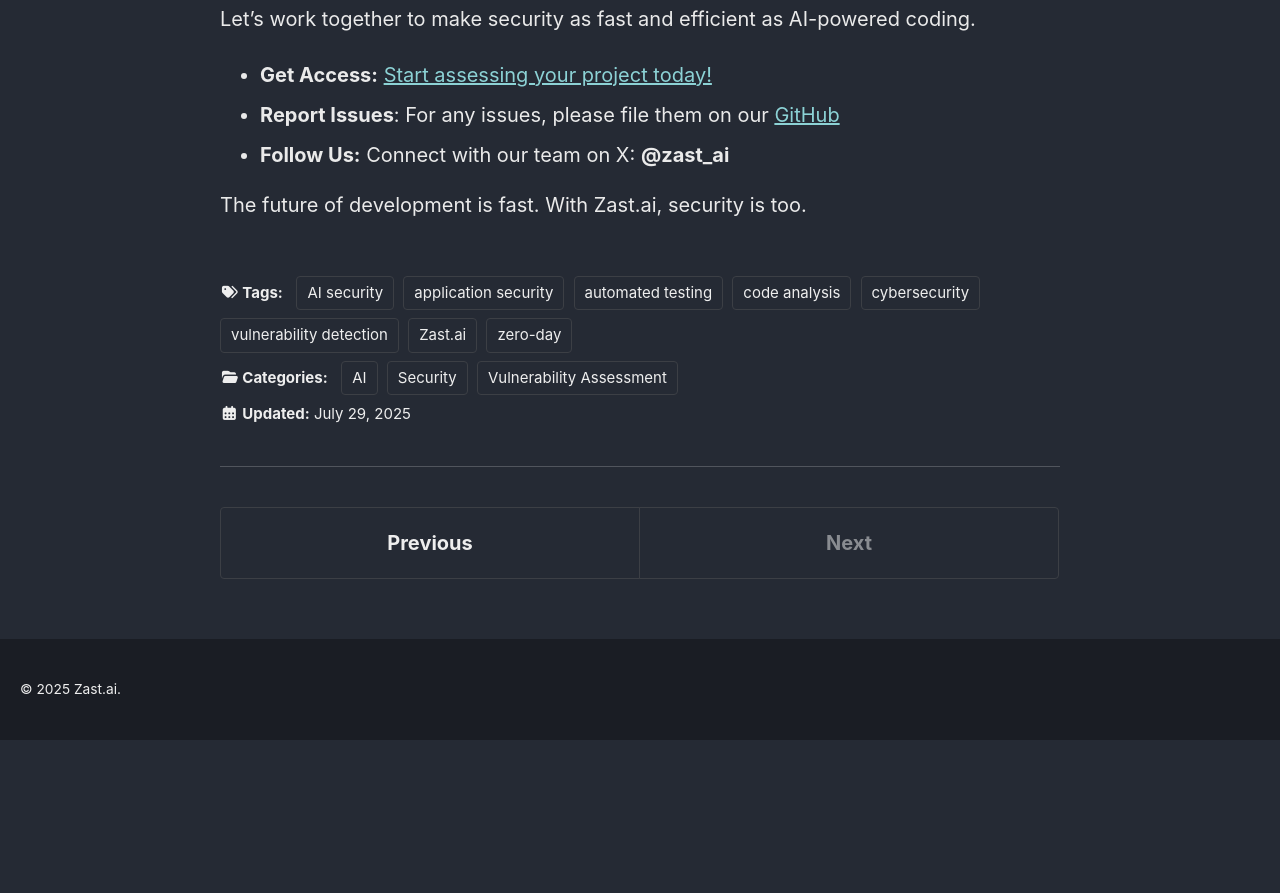
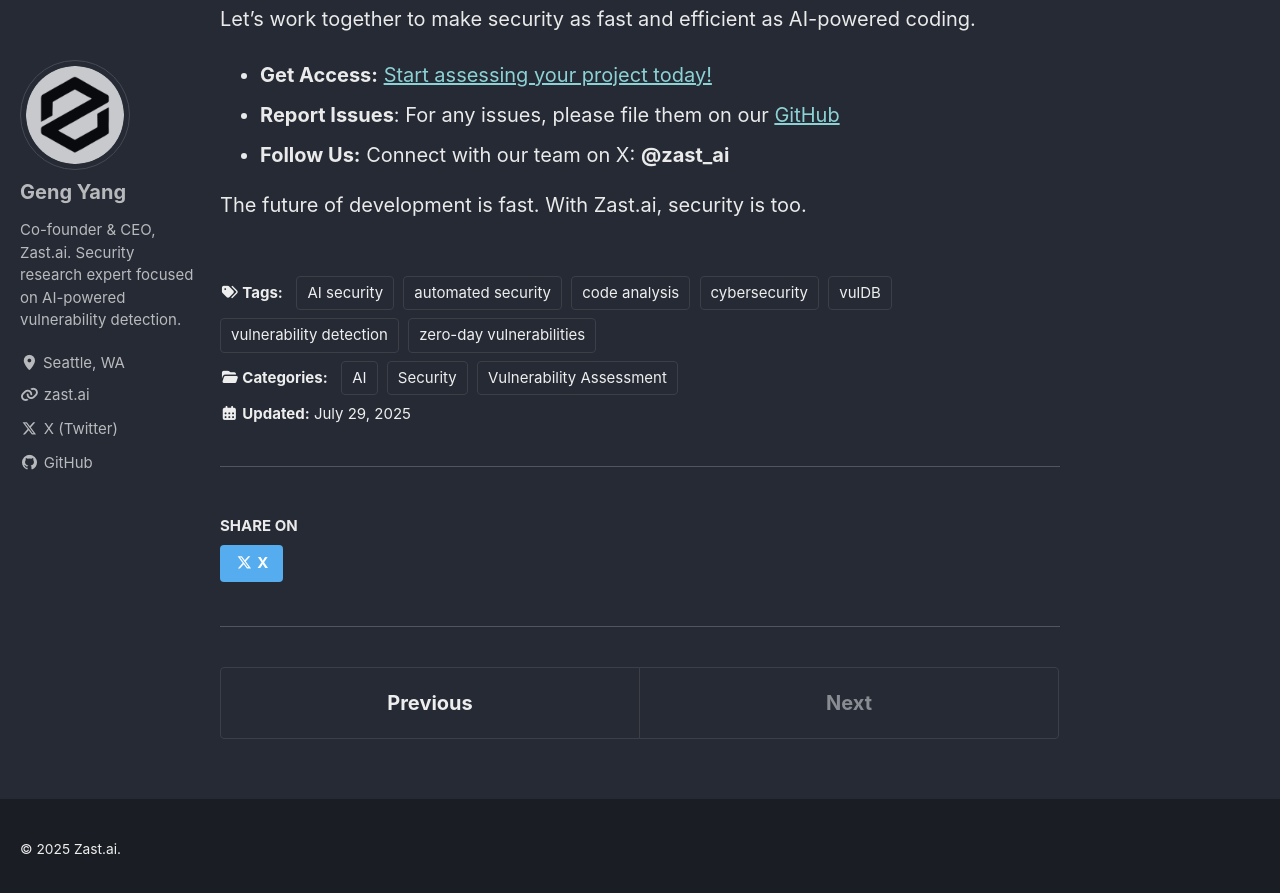
Before and after one commit to zast-ai/blog, a Jekyll site: the page built from _posts/2025-07-28-Introduce-Zast.ai.md, in a window 1280 px wide and 900 px high, scrolled down 4150 px. Shown: the top 893 px of the window. Built offline with Jekyll 4.4.1, drawn with Linux system fonts in a browser that asks for light colours; cached includes are drawn as plain includes; before the commit the page ends 4890 px from its top, so only the background shows below that.

Commit message:
feat: update authors info

```diff
--- a/_config.yml
+++ b/_config.yml
@@ -113,29 +113,20 @@ analytics:
 # Site Author
 author:
   name: "Zast.ai"
-  avatar: # path of avatar image, e.g. "/assets/images/bio-photo.jpg"
-  bio: "Leading security research lab providing AI vulnerability research agents"
-  location: "Somewhere"
+  avatar: "/assets/img/logo-single.png"
+  bio: "AI agent that can identify vulnerabilities, and verify exploitability with zero false positives"
+  location: "Seattle, WA"
   email:
   links:
-    - label: "Email"
-      icon: "fas fa-fw fa-envelope-square"
-      # url: "mailto:your.name@email.com"
     - label: "Website"
       icon: "fas fa-fw fa-link"
-      # url: "https://your-website.com"
-    - label: "Twitter"
-      icon: "fab fa-fw fa-twitter-square"
-      # url: "https://twitter.com/"
-    - label: "Facebook"
-      icon: "fab fa-fw fa-facebook-square"
-      # url: "https://facebook.com/"
+      url: "https://zast.ai"
+    - label: "X (Twitter)"
+      icon: "fab fa-fw fa-x-twitter"
+      url: "https://twitter.com/zast_ai"
     - label: "GitHub"
       icon: "fab fa-fw fa-github"
-      # url: "https://github.com/"
-    - label: "Instagram"
-      icon: "fab fa-fw fa-instagram"
-      # url: "https://instagram.com/"
+      url: "https://github.com/zast-ai/zast"
 
 # Site Footer
 footer:
@@ -310,10 +301,10 @@ defaults:
       type: posts
     values:
       layout: single
-      author_profile: false
+      author_profile: true
       read_time: true
       comments: false
-      share: false
+      share: true
       related: false
   # _docs
   - scope:
--- /dev/null
+++ b/_data/authors.yml
@@ -0,0 +1,33 @@
+# Authors configuration for individual posts
+# Usage: Set author: "geng-yang" in post front matter
+
+"Geng Yang":
+  name: "Geng Yang"
+  bio: "Co-founder & CEO, Zast.ai. Security research expert focused on AI-powered vulnerability detection."
+  avatar: "/assets/img/logo-single.png" # You can add individual author avatar later
+  location: "Seattle, WA"
+  links:
+    - label: "zast.ai"
+      icon: "fas fa-fw fa-link"
+      url: "https://zast.ai"
+    - label: "X (Twitter)"
+      icon: "fab fa-fw fa-x-twitter"
+      url: "https://twitter.com/zast_ai"
+    - label: "GitHub"
+      icon: "fab fa-fw fa-github"
+      url: "https://github.com/zast-ai/zast"
+"Zast.ai Team":
+  name: "Zast.ai Team"
+  bio: "AI agent that can identify vulnerabilities, and verify exploitability with zero false positives"
+  avatar: "/assets/img/logo-single.png" # You can add individual author avatar later
+  location: "Seattle, WA"
+  links:
+    - label: "zast.ai"
+      icon: "fas fa-fw fa-link"
+      url: "https://zast.ai"
+    - label: "X (Twitter)"
+      icon: "fab fa-fw fa-x-twitter"
+      url: "https://twitter.com/zast_ai"
+    - label: "GitHub"
+      icon: "fab fa-fw fa-github"
+      url: "https://github.com/zast-ai"
--- a/_includes/social-share.html
+++ b/_includes/social-share.html
@@ -4,7 +4,7 @@
   </h4>
 
   <a
-    href="https://twitter.com/intent/tweet?{% if site.twitter.username %}via={{ site.twitter.username | url_encode }}&{% endif %}text={{ page.title | url_encode }}%20{{ page.url | absolute_url | url_encode }}"
+    href="https://x.com/share?url={{ page.url | absolute_url | url_encode }}&text={{ page.title | url_encode }}{% if site.twitter.username %}&via={{ site.twitter.username | url_encode }}{% endif %}{% if page.tags %}&hashtags={{ page.tags | join: ',' | url_encode }}{% endif %}"
     class="btn btn--twitter"
     onclick="window.open(this.href, 'window', 'left=20,top=20,width=500,height=500,toolbar=1,resizable=0'); return false;"
     title="{{ site.data.ui-text[site.locale].share_on_label | default: 'Share on' }} X"
--- a/_posts/2025-07-28-Introduce-Zast.ai.md
+++ b/_posts/2025-07-28-Introduce-Zast.ai.md
@@ -7,20 +7,16 @@ date: 2025-07-29
 categories: ["Security", "AI", "Vulnerability Assessment"]
 tags:
   [
-    "Zast.ai",
     "vulnerability detection",
     "AI security",
-    "zero-day",
-    "application security",
-    "automated testing",
+    "zero-day vulnerabilities",
+    "automated security",
+    "code analysis",
     "cybersecurity",
-    "code analysis",
+    "vulDB",
   ]
-image: "/assets/img/logo-single.png"
-image_alt: "Zast.ai Logo"
-og_image: "/assets/img/logo-single.png"
-twitter_image: "/assets/img/logo-single.png"
-canonical_url: "https://zast.ai/blog/introducing-zast-ai"
+header:
+  og_image: "/assets/img/logo-single.png"
 last_modified_at: 2025-07-29
 ---
 
```
Also changed, not shown: _posts/2025-07-29-How-to-Use-Zast.ai.md (+3 -6 lines).
